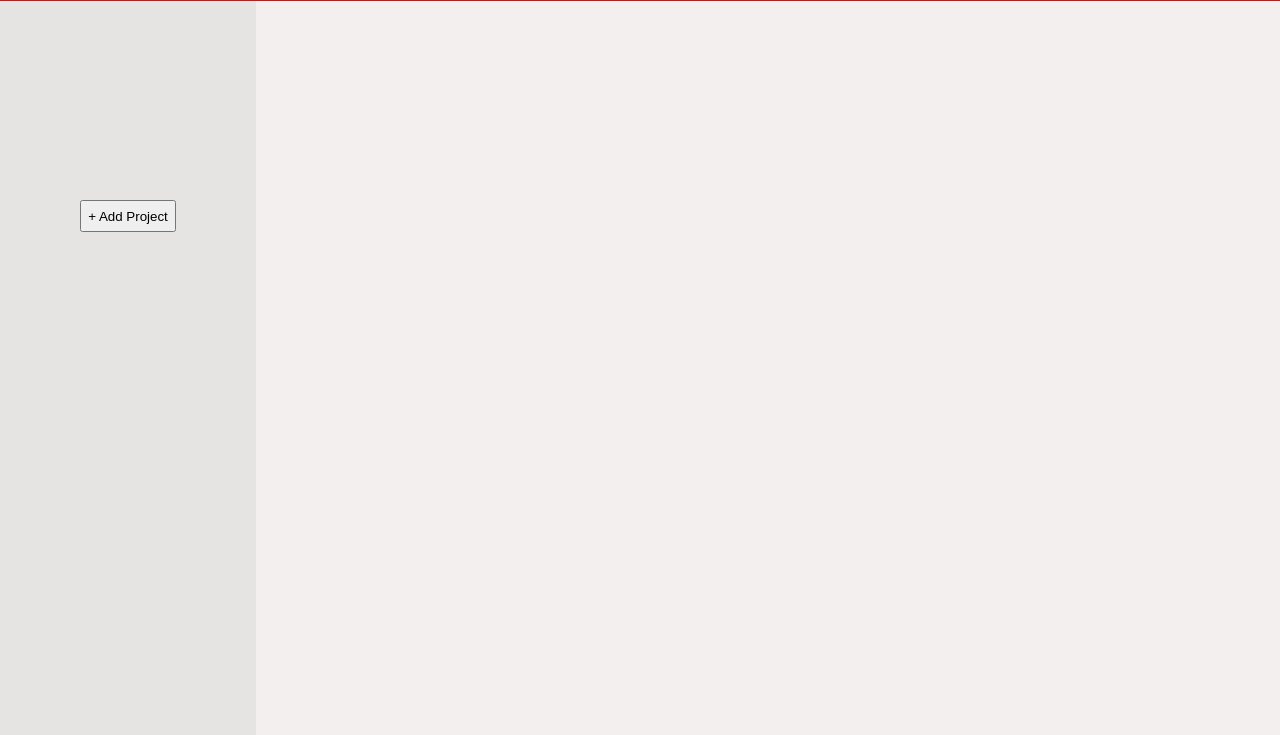
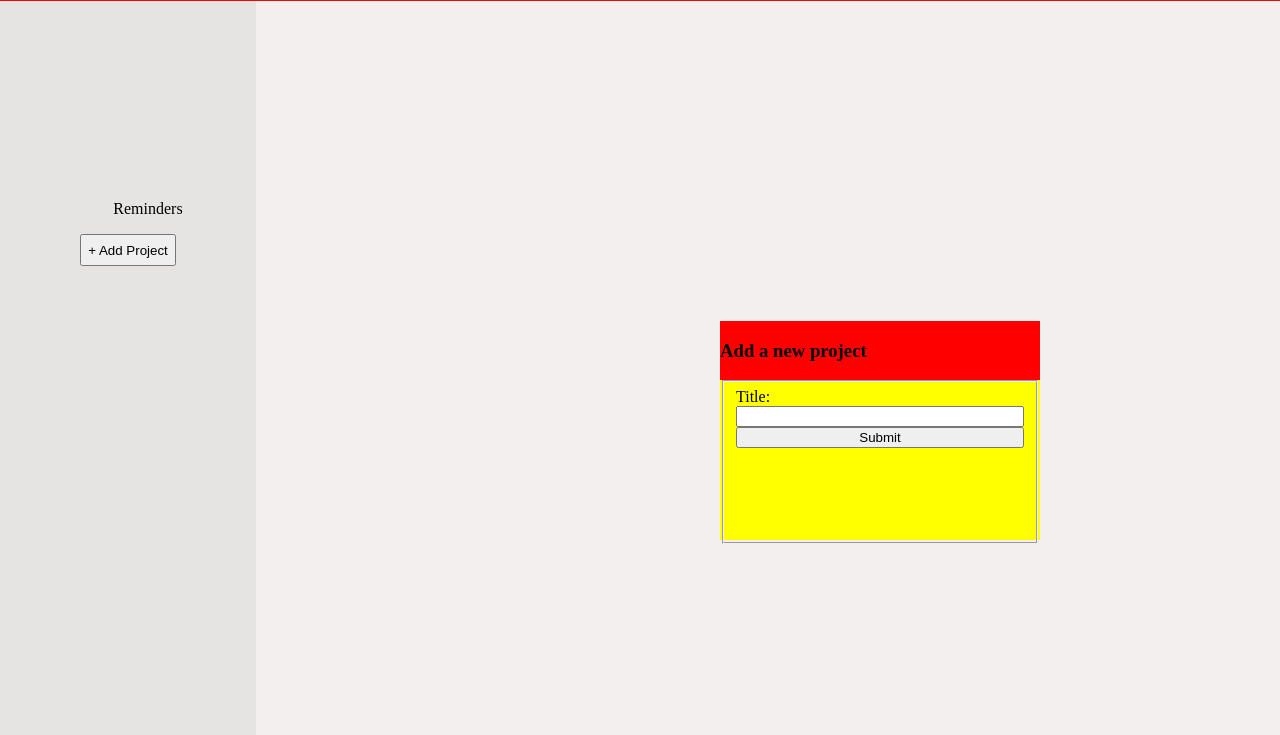
Before and after one commit to chrisrbentley/todo-list, a website with bundled scripts: page dist/index.html in a window 1280 px wide. Both pictures are taken after a click on the button "+ Add Project". Shown: the part 79-814 px from the top of the page. Built offline with nearby package versions, Linux system fonts and the light colour scheme.

Commit message:
Rendered projects to side bar and created modal for project entry.

```diff
--- a/src/UI.js
+++ b/src/UI.js
@@ -38,3 +38,53 @@ nav.append(navTop, navBottom)
 navBottom.appendChild(projectsContainer);
 projectsContainer.appendChild(projUL);
 navBottom.appendChild(newProjBtn);
+
+//create project modal
+const projModal = document.createElement('div');
+const projModalTop = document.createElement('div');
+const projModalHeader = document.createElement('h3');
+const projFormCnt = document.createElement('div');
+
+projModal.id = 'proj-modal-cnt';
+projModalTop.id = 'proj-modal-top';
+projModalHeader.id = 'proj-modal-header';
+projFormCnt.id = 'proj-form-container';
+
+projModalHeader.textContent = 'Add a new project'
+
+body.appendChild(projModal);
+projModal.appendChild(projModalTop);
+projModalTop.appendChild(projModalHeader);
+projModal.appendChild(projFormCnt);
+
+//create form
+const form = document.createElement('form');
+const fieldset = document.createElement('fieldset');
+const projectLabel = document.createElement('label');
+const projectInput = document.createElement('input');
+const projFormBtn = document.createElement('button');
+
+form.classList.add('form');
+form.setAttribute("action", "/");
+form.setAttribute("method", "get");
+projFormBtn.classList.add("submit");
+
+projectLabel.setAttribute("for", "title");
+projectInput.setAttribute("type", "text");
+projectInput.setAttribute("name", "title");
+projectInput.setAttribute("id", "title");
+projectInput.setAttribute("required", "");
+projFormBtn.setAttribute("type", "submit");
+
+projectLabel.innerHTML = 'Title:';
+projFormBtn.innerHTML = 'Submit';
+
+projFormCnt.appendChild(form);
+form.appendChild(fieldset);
+fieldset.appendChild(projectLabel);
+fieldset.appendChild(projectInput);
+fieldset.appendChild(projFormBtn);
+
+projModal.style.display = 'none';
+
+export { newProjBtn, projUL, projModal };
--- /dev/null
+++ b/src/domController.js
@@ -0,0 +1,18 @@
+import { projectsList } from './projects';
+import { newProjBtn, projUL, projModal } from './UI';
+
+
+(function renderProjects() {
+    for (let i = 0; i < projectsList.length; i++) {
+        const project = document.createElement('li');
+        project.className = 'project';
+        project.textContent = projectsList[i].title;
+        projUL.appendChild(project);
+    }
+})();
+
+(function displayProjModal() {
+    newProjBtn.addEventListener('click', () => {
+        projModal.style.display = 'flex';
+    })
+})();
--- a/src/index.js
+++ b/src/index.js
@@ -1,4 +1,5 @@
 import "./UI";
+import "./domController";
 import "./styles.css";
 import "./todo";
 import "./projects";
--- a/src/projects.js
+++ b/src/projects.js
@@ -14,6 +14,7 @@ class Project {
 }
 
 let reminders = new Project('Reminders', [], Date.now());
+
 projectsList.push(reminders);
 
 reminders.todos.push(defaultTodo);
--- a/src/styles.css
+++ b/src/styles.css
@@ -45,6 +45,14 @@ nav {
     align-items: center;
 }
 
+/* #projects-container {
+
+} */
+
+#projects-container > ul {
+    list-style: none;
+}
+
 #add-project-btn {
     height: 2rem;
     width: 6rem;
@@ -53,3 +61,34 @@ nav {
 #add-project-btn:hover {
     cursor: pointer;
 }
+
+#proj-modal-cnt {
+    height: 25vh;
+    width: 25vw;
+    background-color: green;
+    position: fixed;
+    top: 25rem;
+    left: 45rem;
+    /* display: flex; */
+    flex-direction: column;
+}
+
+#proj-modal-top {
+    background-color: red;
+}
+
+#proj-modal-header {
+    background-color: red;
+}
+
+#proj-form-container {
+    background-color: yellow;
+    height: 20vh;
+    width: 25vw;
+}
+
+#proj-form-container > form > fieldset {
+    display: flex;
+    flex-direction: column;
+    height: 18vh;
+}
```
Also changed, not shown: dist/main.js.
